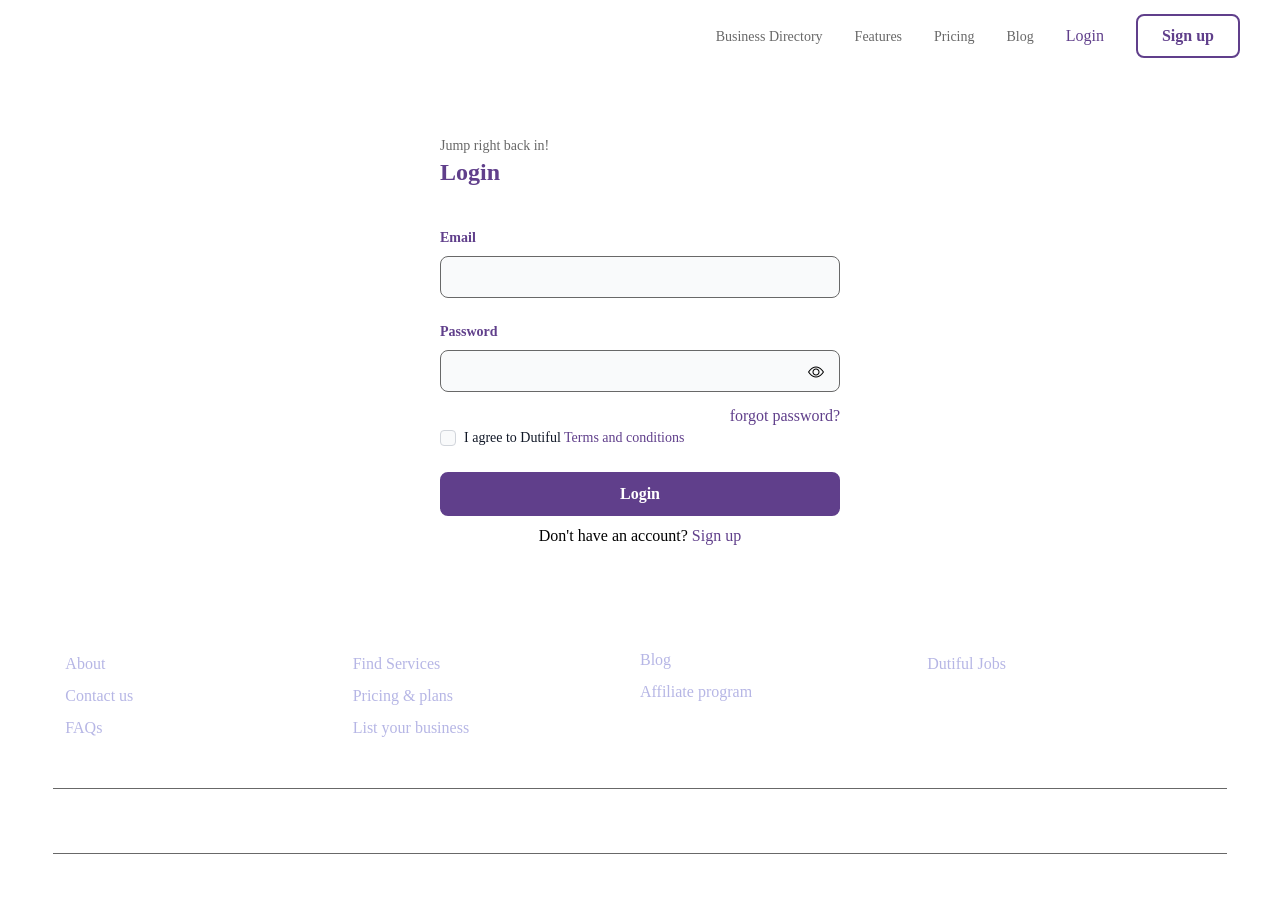
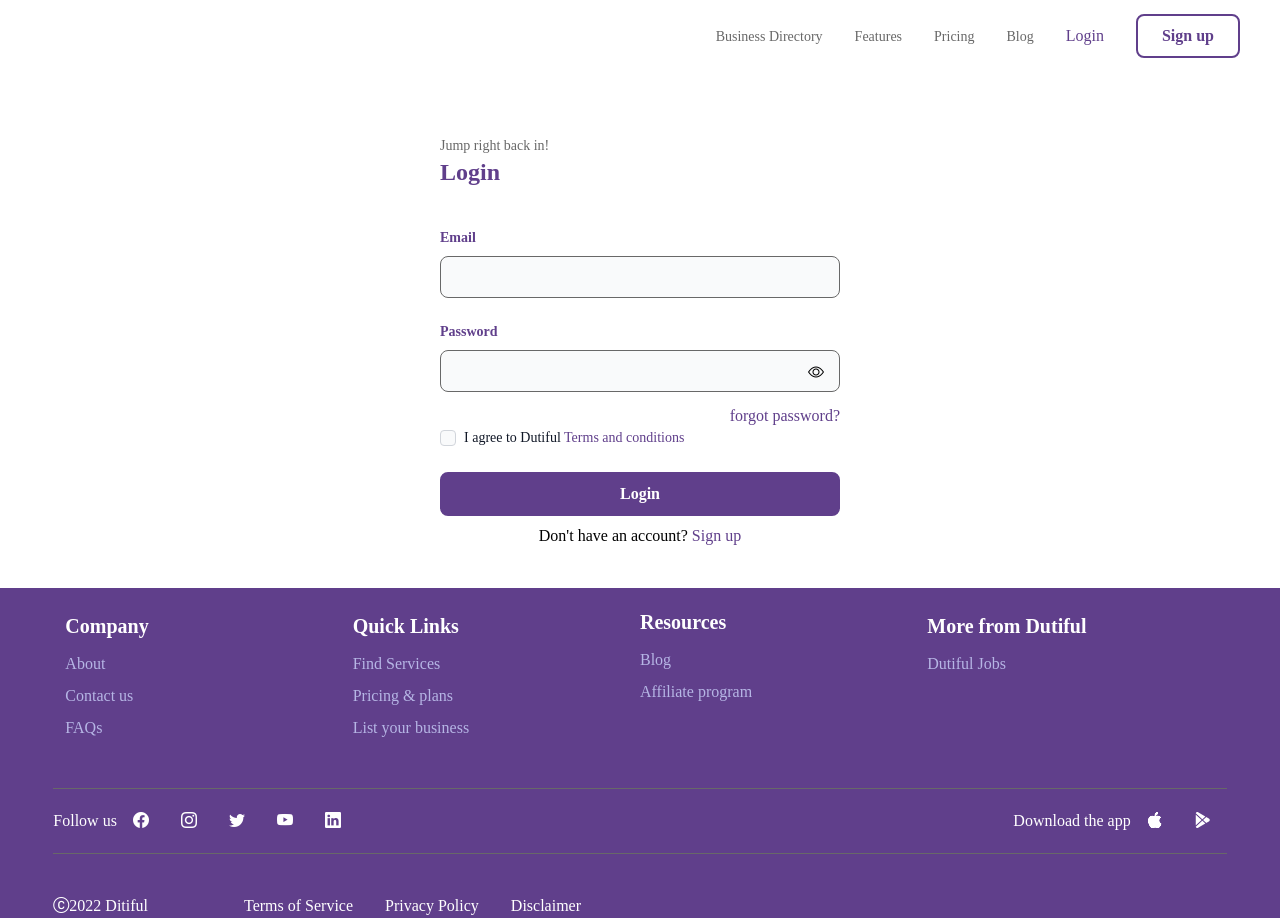
Before and after one commit to Kenny-svg/dutifu-auth, a Vue app: page /login in a window 1280 px wide. Built offline with nearby package versions, Linux system fonts and the light colour scheme.

Commit message:
fixed build err

```diff
--- a/src/components/includes/DefaultFooter.vue
+++ b/src/components/includes/DefaultFooter.vue
@@ -1,5 +1,5 @@
 <template>
-  <footer class="">
+  <footer class="bg-primary">
     <div
       class="grid grid-cols-2 md:grid-cols-4 md:mx-auto w-full md:w-11/12 items-center border-b pb-10 border-secondary p-3"
     >
--- a/src/components/includes/user/authPages/authDefaults/DefaultAuthFooter.vue
+++ b/src/components/includes/user/authPages/authDefaults/DefaultAuthFooter.vue
@@ -1,5 +1,5 @@
 <template>
-  <footer class="">
+  <footer class="bg-primary">
     <div
       class="grid grid-cols-2 md:grid-cols-4 md:mx-auto w-full md:w-11/12 items-center border-b pb-10 border-secondary p-3"
     >
```
